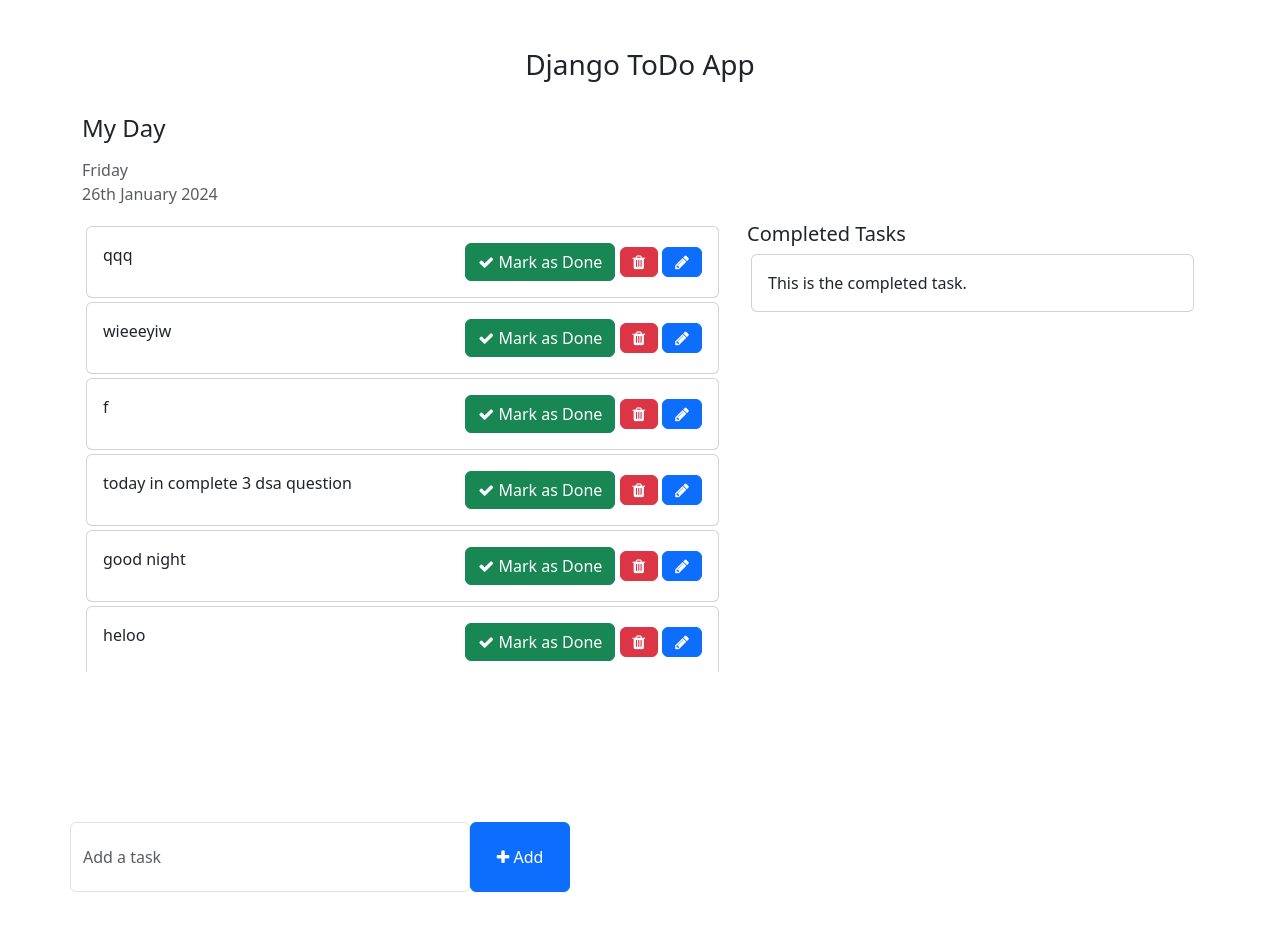
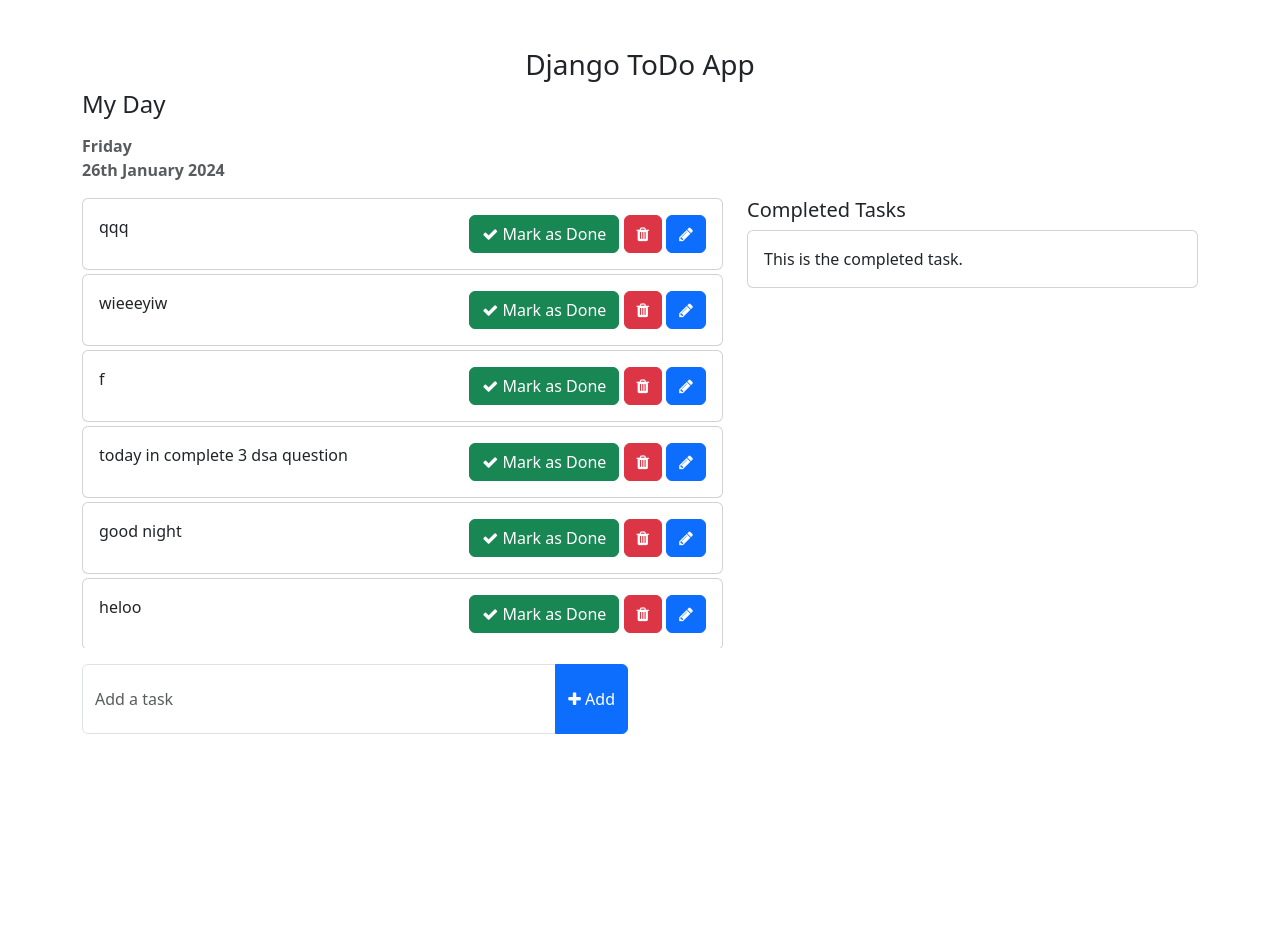
Before and after one commit to Pakhi-556/todo, a Django app: page / in a window 1280 px wide. Shown: the top 931 px of the page. Run offline with Django 5.2, Linux system fonts and the light colour scheme; data comes from the database, SQL or seed files in the repository; both versions use the stored data as it was after the commit.

Commit message:
update style

```diff
--- a/templates/home.html
+++ b/templates/home.html
@@ -1,3 +1,4 @@
+<!DOCTYPE html>
 <html lang="en">
 <head>
     <meta charset="UTF-8">
@@ -12,7 +13,7 @@
     <link rel="stylesheet" href="https://cdnjs.cloudflare.com/ajax/libs/font-awesome/4.7.0/css/font-awesome.min.css">
 
     <style>
-        .form-control{
+        .form-control {
             padding: 1.375rem .75rem !important;
         }
     </style>
@@ -20,30 +21,35 @@
 <body>
     <div class="container">
         <h3 class="pt-5 text-center">Django ToDo App</h3>
-        <br>
+
         <div class="row">
+            <div class="col-md-12">
                 <h4>My Day</h4>
-            <p class="pt-2 text-muted m-0">{% now "l" %}</p>
-            <p class="text-muted">{% now "jS F Y" %}</p>
-            <div class="col-md-7 col-lg-7" style="height: 450px; overflow: scroll;">
-                <!-- List of all the tasks for the day -->
+                <p class="pt-2 text-muted m-0"><b>{% now "l" %}</b></p>
+                <p class="text-muted"><b>{% now "jS F Y" %}</b></p>
+            </div>
+        </div>
+        <div class="row">
+            <div class="col-md-7">
+                <div class="overflow-auto" style="max-height: 450px;">
                     {% for task in tasks %}
-                <div class="card m-1">
+                    <div class="card mb-1">
                         <div class="card-body">
                             {{ task.task }}
-                        <span style="position: relative; float: right;">
-                            <a class="btn btn-success"><i class="fa fa-check"></i> Mark as Done</a>
-                            <a class="btn btn-danger"><i class="fa fa-trash"></i></a>
-                            <a class="btn btn-primary"><i class="fa fa-pencil"></i></a>
+                            <span class="float-end">
+                                <a href="#" class="btn btn-success"><i class="fa fa-check"></i> Mark as Done</a>
+                                <a href="#" class="btn btn-danger"><i class="fa fa-trash"></i></a>
+                                <a href="#" class="btn btn-primary"><i class="fa fa-pencil"></i></a>
                             </span>
                         </div>
                     </div>
                     {% endfor %}
                 </div>
-            <div class="col-md-5 col-lg-5">
+            </div>
+            <br>
+            <div class="col-md-5">
                 <h5>Completed Tasks</h5>
-                <!-- List of all the tasks that have completed -->
-                <div class="card m-1">
+                <div class="card mb-1">
                     <div class="card-body">
                         This is the completed task.
                     </div>
@@ -51,15 +57,12 @@
             </div>
         </div>
         <div class="row">
-            <div class="col-md-6 col-lg-6 p-0" style="position: absolute; bottom: 50px;">
-                <!-- To Do Form -->
+            <div class="col-md-6 mt-3">
                 <form action="{% url 'addTask' %}" method="POST">
                     {% csrf_token %}
-                    <div class="form-group">
-                        <span style="display: flex;">
-                            <input type="text" name="task" class="form-control" style="width: 400px;" placeholder="Add a task">
-                            <button type="submit" class="btn btn-primary" style="width: 100px;"><i class="fa fa-plus"></i> Add</button>
-                        </span>
+                    <div class="input-group">
+                        <input type="text" name="task" class="form-control" placeholder="Add a task">
+                        <button type="submit" class="btn btn-primary"><i class="fa fa-plus"></i> Add</button>
                     </div>
                 </form>
             </div>
```
Also changed, not shown: db.sqlite3. Lines whose indentation alone changed are shown as unchanged.
